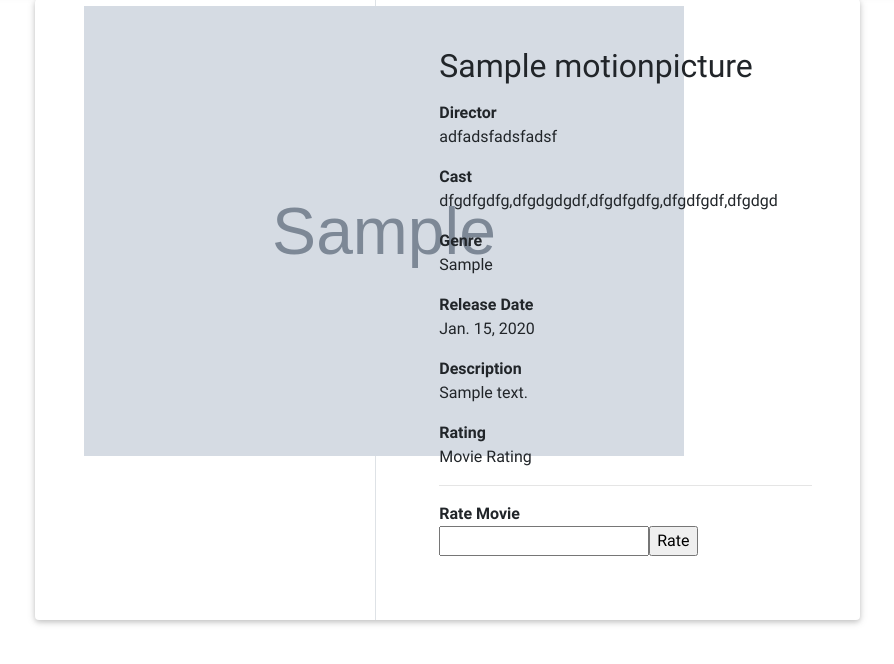
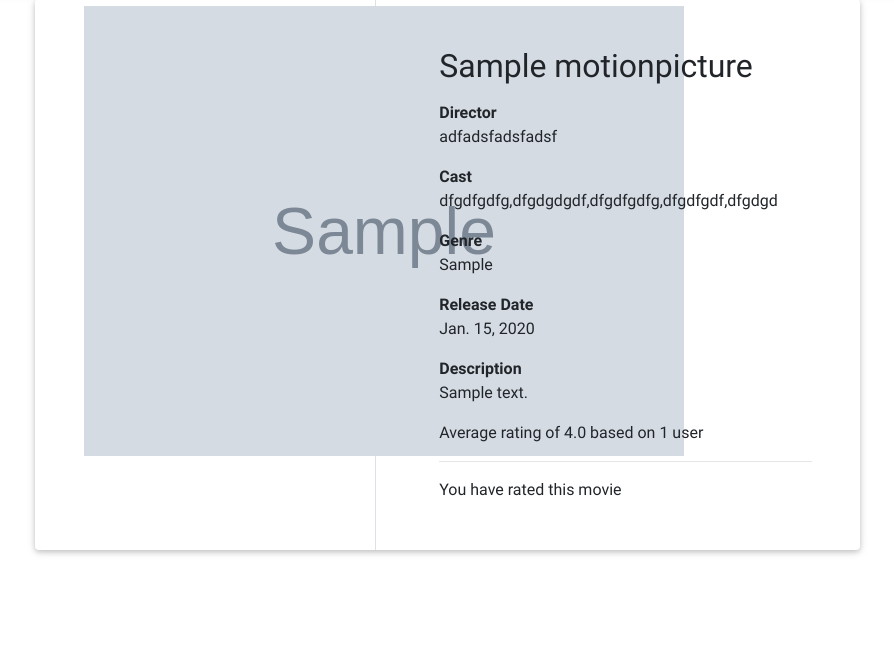
Before and after one commit to Ant0nyJM/movieapp, a Django app: page /movieapp/movie/1/ in a window 1280 px wide. Shown: the part 81-745 px from the top of the page, without its empty margins (50-944 px from the left). Run offline with Django 3.2, Linux system fonts and the light colour scheme; a user stored in the database is signed in; tables that the repository leaves empty hold one stand-in row (values such as "Sample post"); grey boxes marked "Sample" are stand-in pictures; some libraries are stand-ins or nearby versions.

Commit message:
oct-1-19-rating-system

```diff
--- a/movieapp/models.py
+++ b/movieapp/models.py
@@ -30,6 +30,6 @@ class Artist(models.Model):
 class Rate(models.Model):
     def __str__(self):
         return str(self.user.username+" for "+self.movie.name)
-    rating = models.IntegerField(validators=[MinValueValidator(0),MaxValueValidator(5)])
-    movie = models.OneToOneField(MotionPicture,on_delete=models.CASCADE)
-    user = models.OneToOneField(User,on_delete=models.CASCADE)
+    rating = models.DecimalField(max_digits=3,decimal_places=1)
+    movie = models.ForeignKey(MotionPicture,on_delete=models.CASCADE)
+    user = models.ForeignKey(User,on_delete=models.CASCADE)
--- a/movieapp/templates/movieapp/movie_view.html
+++ b/movieapp/templates/movieapp/movie_view.html
@@ -51,17 +51,47 @@
                       <dd>{{ movie.description }}</dd>
                   </dl>
                   <!-- item-property-hor .// -->
-                  <dl class="param param-feature">
-                        <dt>Rating</dt>
-                        <dd>Movie Rating</dd>
-                    </dl>
+                    <dl class="param param-feature">
+                        {% if rating_len == 0 %}
+                        <p>No rating yet</p>
+                        {% else %}
+
+                        <p>Average rating of {{rating.rating__avg|floatformat:1}} based on {{rating_len}} user{{rating_len|pluralize}}</p>
+
+
+
+                        {% endif %}
+                     </dl>
                     <hr>
                     {% if user.is_authenticated %}
-                    <dl class="param param-feature">
-                            <dt>Rate Movie</dt>
-                            <dd><form method="post" action="{% url 'rate' movie.movie_id %}">{% csrf_token %}<input type='number' name='rating'><input type="submit" value="Rate"></form></dd>
-                    </dl>
+                        {% if not_rated %}
+                        <dl class="param param-feature">
+                                <dt>Rate Movie</dt>
+                                <dd>
+                                    <form id="rate_form" method="post" action="{% url 'rate' movie.movie_id %}">
+                                        {% csrf_token %}
+                                        <select name='rating' form='rate_form'>
+                                            <option value=0>0</option>
+                                            <option value=0.5>0.5</option>
+                                            <option value=1>1</option>
+                                            <option value=1.5>1.5</option>
+                                            <option value=2>2</option>
+                                            <option value=2.5>2.5</option>
+                                            <option value=3>3</option>
+                                            <option value=3.5>3.5</option>
+                                            <option value=4>4</option>
+                                            <option value=4.5>4.5</option>
+                                            <option value=5>5</option>
+                                        </select>
+                                        <input type="submit" value="Rate">
+                                    </form>
+                                </dd>
+                        </dl>
+                        {% else %}
+                        You have rated this movie
+                        {% endif %}
                     {% endif %}
+
               </article>
 
 
--- a/movieapp/views.py
+++ b/movieapp/views.py
@@ -8,6 +8,10 @@ from . import models as my_models
 from . import forms as my_forms
 
 from django.views.decorators.csrf import csrf_exempt
+from django.db.models import Avg
+
+
+
 # Create your views here.
 
 class HomeView(View):
@@ -74,7 +78,14 @@ class MovieAddView(View):
 class MovieView(View):
     def get(self,request,movie_id):
         movie = my_models.MotionPicture.objects.get(movie_id=movie_id)
-        return render(request,'movieapp/movie_view.html',{'movie':movie})
+        rating = my_models.Rate.objects.filter(movie = movie).aggregate(Avg('rating'))
+        rating_len = len(my_models.Rate.objects.filter(movie = movie))
+        if request.user.is_authenticated:
+            user = User.objects.get(username=request.user.username)
+            not_rated = True if len(my_models.Rate.objects.filter(user=user,movie=movie))<1 else False
+            return render(request,'movieapp/movie_view.html',{'movie':movie,'rating':rating,'rating_len':rating_len,'not_rated':not_rated})
+        else:
+            return render(request,'movieapp/movie_view.html',{'movie':movie,'rating':rating,'rating_len':rating_len})
 
 
 class PendingView(View):
@@ -110,4 +121,16 @@ class SearchView(View):
             return redirect('home')
 
 def rate_movie(request,movie_id):
-    return HttpResponse("Rated Movie")
+    if request.method == "POST":
+        rating = request.POST.get('rating')
+        movie = my_models.MotionPicture.objects.get(movie_id=movie_id)
+        user = User.objects.get(username = request.user.username)
+        try:
+            assert len(my_models.Rate.objects.filter(user=user,movie=movie))==0,"User already rated"
+        except AssertionError:
+            return redirect(reverse('movie_view',args=[movie_id]))
+        movie_rating = my_models.Rate(rating=rating,movie=movie,user=user)
+        movie_rating.save()
+        return redirect(reverse('movie_view',args=[movie_id]))
+    else:
+        return redirect('home')
```
Also changed, not shown: movieapp/management/commands/create_test_data.py (added, +58 -0 lines), movieapp/management/commands/delete_all_data.py (added, +18 -0 lines), media/images/avataar_QOh7ZRk.jpg (deleted), media/images/blade.jpg (deleted), media/images/blade2_nCRUw93.jpg (deleted), movieapp/migrations/0001_initial.py, movieapp/migrations/0002_auto_20191001_1107.py (added), movieapp/migrations/0002_rate.py (deleted), 1 other file.
